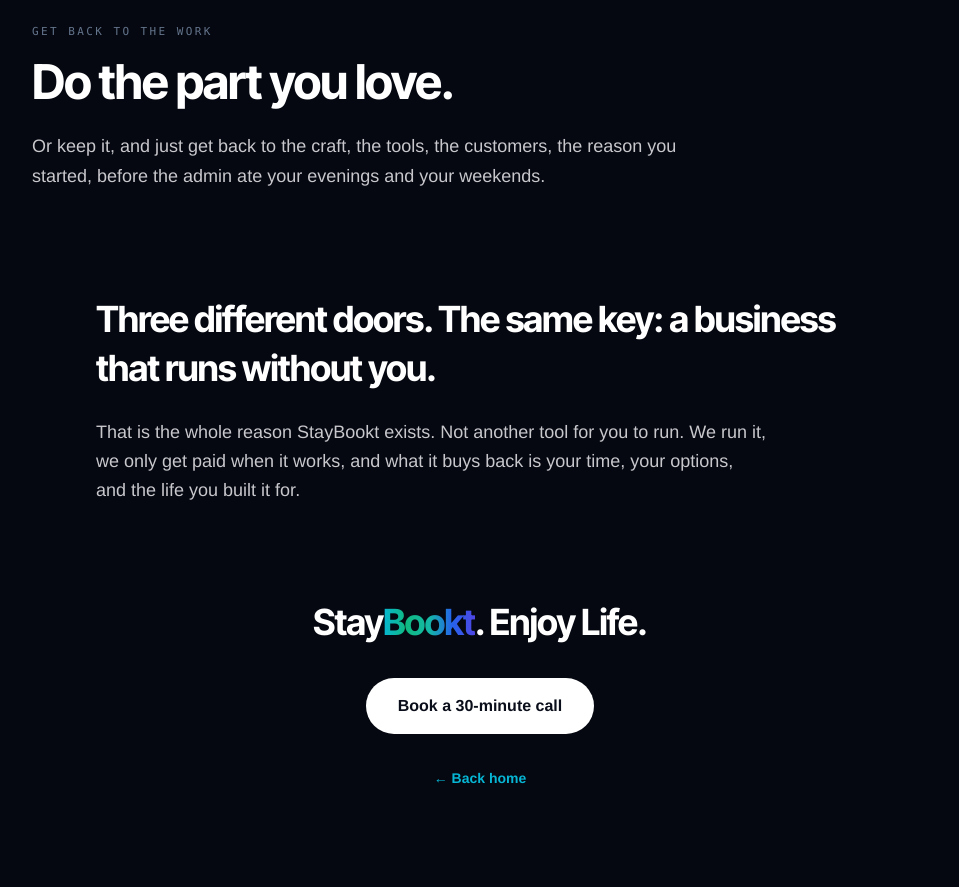
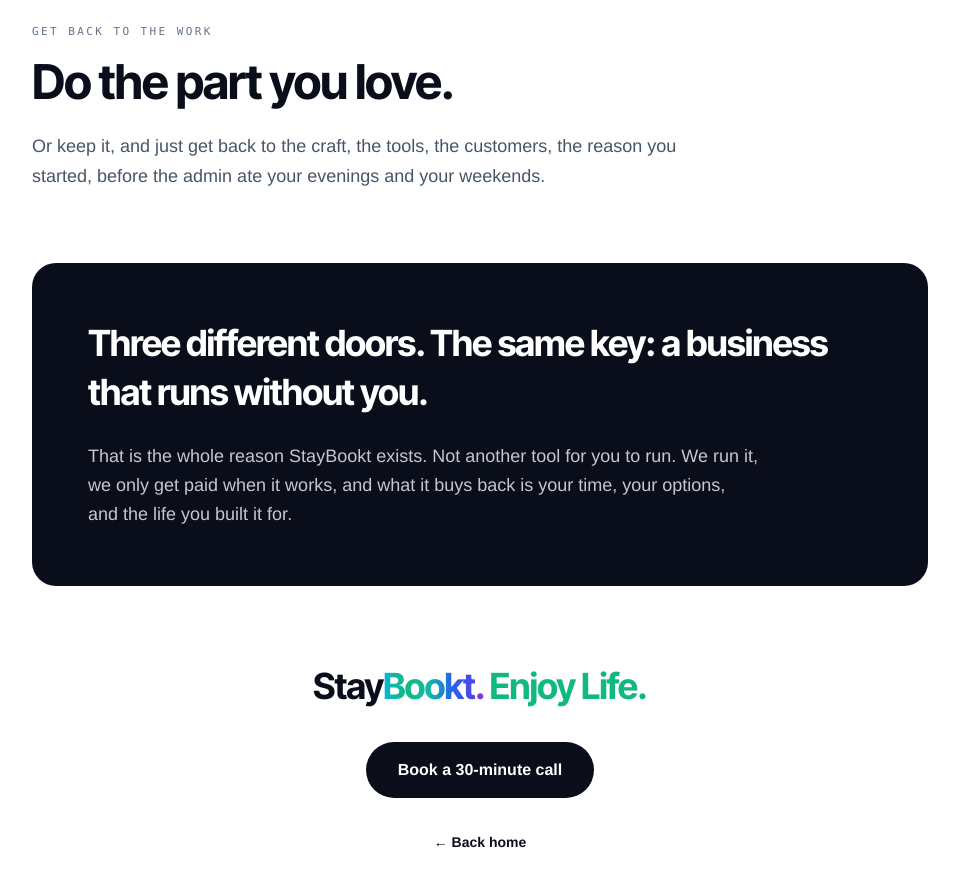
Before and after one commit to staybookt/staybookt-investor, a Next.js app: page /enjoy-life in a window 1280 px wide. Shown: the part 1380-2267 px from the top of the page, without its empty margins (160-1119 px from the left). Built offline with nearby package versions, Linux system fonts and the light colour scheme; no server answers.

Commit message:
Enjoy Life: light body, keep dark video hero, wordmark colors

```diff
--- a/app/enjoy-life/page.tsx
+++ b/app/enjoy-life/page.tsx
@@ -34,8 +34,8 @@ export default function EnjoyLifePage() {
   return (
     <>
       <TopNav active="enjoy-life" />
-      <main className="bg-ink-deep">
-        {/* Cinematic hero band */}
+      <main className="bg-paper text-ink">
+        {/* Cinematic hero band (stays dark) */}
         <section className="relative flex items-end overflow-hidden" style={{ minHeight: '66vh', background: '#050811' }}>
           <video
             className="absolute inset-0 h-full w-full object-cover"
@@ -65,7 +65,7 @@ export default function EnjoyLifePage() {
 
         <section className="px-6 pt-16 pb-6 sm:px-12">
           <div className="mx-auto max-w-4xl">
-            <p className="max-w-2xl text-xl leading-relaxed text-platinum-soft sm:text-2xl">
+            <p className="max-w-2xl text-xl leading-relaxed text-[#475569] sm:text-2xl">
               It was the life it was supposed to buy. StayBookt runs the front office so the business runs
               without you, and you finally get to go live it.
             </p>
@@ -78,19 +78,19 @@ export default function EnjoyLifePage() {
             <p className="mb-10 text-[11px] font-medium uppercase tracking-[0.24em] text-mute">Three doors, one key</p>
             <div className="space-y-14">
               {DOORS.map((d) => (
-                <div key={d.k} className="border-t border-white/10 pt-8">
+                <div key={d.k} className="border-t border-[#E5E7EB] pt-8">
                   <p className="font-mono text-[11px] uppercase tracking-[0.22em] text-mute">{d.k}</p>
-                  <h2 className="mt-3 font-display text-3xl leading-tight tracking-tight text-white sm:text-5xl">{d.h}</h2>
-                  <p className="mt-5 max-w-2xl text-lg leading-relaxed text-platinum-soft">{d.b}</p>
+                  <h2 className="mt-3 font-display text-3xl leading-tight tracking-tight text-ink sm:text-5xl">{d.h}</h2>
+                  <p className="mt-5 max-w-2xl text-lg leading-relaxed text-[#475569]">{d.b}</p>
                 </div>
               ))}
             </div>
           </div>
         </section>
 
-        {/* The key */}
-        <section className="px-6 py-16 sm:px-12">
-          <div className="mx-auto max-w-3xl">
+        {/* The key — dark highlight band */}
+        <section className="px-6 py-8 sm:px-12">
+          <div className="mx-auto max-w-4xl rounded-3xl bg-ink px-8 py-14 text-white sm:px-14">
             <p className="font-display text-3xl leading-snug tracking-tight text-white sm:text-4xl">
               Three different doors. The same key: a business that runs without you.
             </p>
@@ -102,25 +102,25 @@ export default function EnjoyLifePage() {
         </section>
 
         {/* Close */}
-        <section className="px-6 pb-28 pt-8 sm:px-12">
+        <section className="px-6 pb-28 pt-12 sm:px-12">
           <div className="mx-auto max-w-3xl text-center">
-            <p className="font-display text-3xl tracking-tight text-white sm:text-4xl">
+            <p className="font-display text-3xl tracking-tight text-ink sm:text-4xl">
               <span>Stay</span>
               <span className="wordmark-gradient">Bookt</span>
-              <span>.</span> <span>Enjoy Life.</span>
+              <span className="text-[#7C3AED]">.</span> <span className="text-hvac">Enjoy Life.</span>
             </p>
             <div className="mt-9">
               <a
                 href={CAL_LINK}
                 target="_blank"
                 rel="noopener noreferrer"
-                className="inline-flex items-center gap-2 rounded-full bg-white px-8 py-4 text-base font-semibold text-ink transition-colors hover:bg-white/90"
+                className="inline-flex items-center gap-2 rounded-full bg-ink px-8 py-4 text-base font-semibold text-white transition-colors hover:bg-ink/90"
               >
                 Book a 30-minute call
               </a>
             </div>
             <p className="mt-8">
-              <Link href="/" className="text-sm font-semibold text-elec transition-colors hover:text-white">
+              <Link href="/" className="text-sm font-semibold text-ink transition-colors hover:opacity-70">
                 {'←'} Back home
               </Link>
             </p>
```
